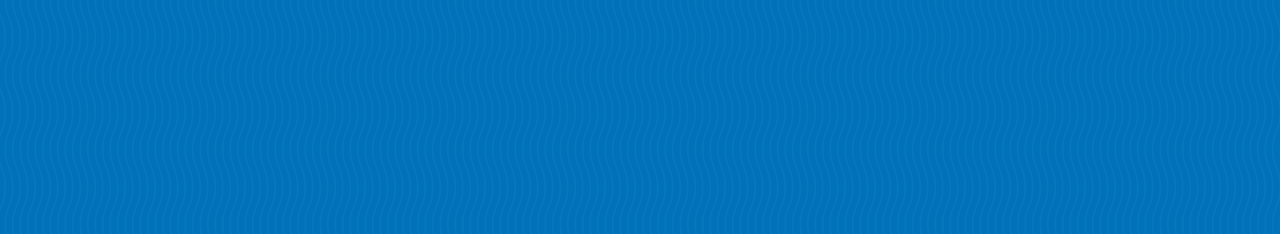
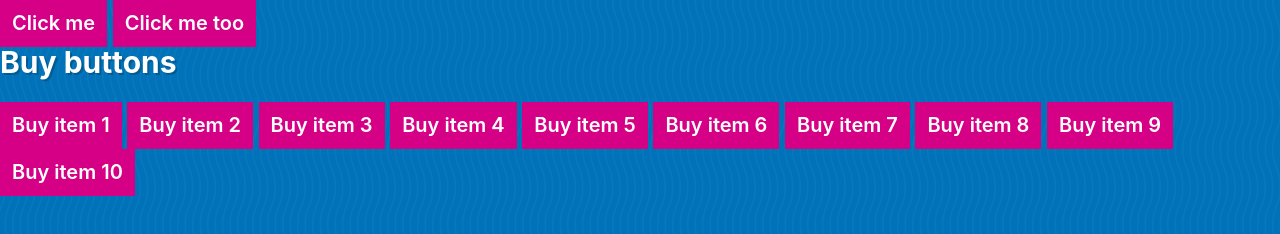
Before and after one commit to vetica/Learning-Javascript, a website: page exercises/29 - Events/events.html in a window 1280 px wide. Drawn offline with Linux system fonts and the light colour scheme.

Commit message:
adds event files

```diff
--- a/exercises/29 - Events/events.html
+++ b/exercises/29 - Events/events.html
@@ -1,15 +1,26 @@
 <!DOCTYPE html>
 <html lang="en">
+  <head>
+    <meta charset="UTF-8" />
+    <meta name="viewport" content="width=device-width,initial-scale=1.0" />
+    <title>JavaScript Events</title>
+    <link rel="stylesheet" href="../../base.css" />
+  </head>
 
-<head>
-  <meta charset="UTF-8">
-  <meta name="viewport" content="width=device-width,initial-scale=1.0">
-  <title>JavaScript Events</title>
-  <link rel="stylesheet" href="../../base.css">
-</head>
-
-<body>
-
-</body>
-
+  <body>
+    <button class="butts">Click me</button>
+    <button class="cool">Click me too</button>
+    <h2>Buy buttons</h2>
+    <button class="buy">Buy item 1</button>
+    <button class="buy">Buy item 2</button>
+    <button class="buy">Buy item 3</button>
+    <button class="buy">Buy item 4</button>
+    <button class="buy">Buy item 5</button>
+    <button class="buy">Buy item 6</button>
+    <button class="buy">Buy item 7</button>
+    <button class="buy">Buy item 8</button>
+    <button class="buy">Buy item 9</button>
+    <button class="buy">Buy item 10</button>
+    <script src="events.js"></script>
+  </body>
 </html>
--- a/exercises/29 - Events/events.js
+++ b/exercises/29 - Events/events.js
@@ -0,0 +1,26 @@
+const butts = document.querySelector('.butts');
+const coolButton = document.querySelector('.cool');
+
+function handleClick() {
+  console.log('it got clicked');
+}
+
+butts.addEventListener('click', handleClick);
+coolButton.addEventListener('click', handleClick);
+
+butts.removeEventListener('click', handleClick);
+
+// Listening for multiple items
+
+const buyButtons = document.querySelectorAll('button.buy');
+
+function buyItem() {
+  console.log('Buying item!');
+}
+
+function loopBuy(buy) {
+  console.log('Binding the buy button');
+  buy.addEventListener('click', buyItem);
+}
+
+buyButtons.forEach(loopBuy);
```
